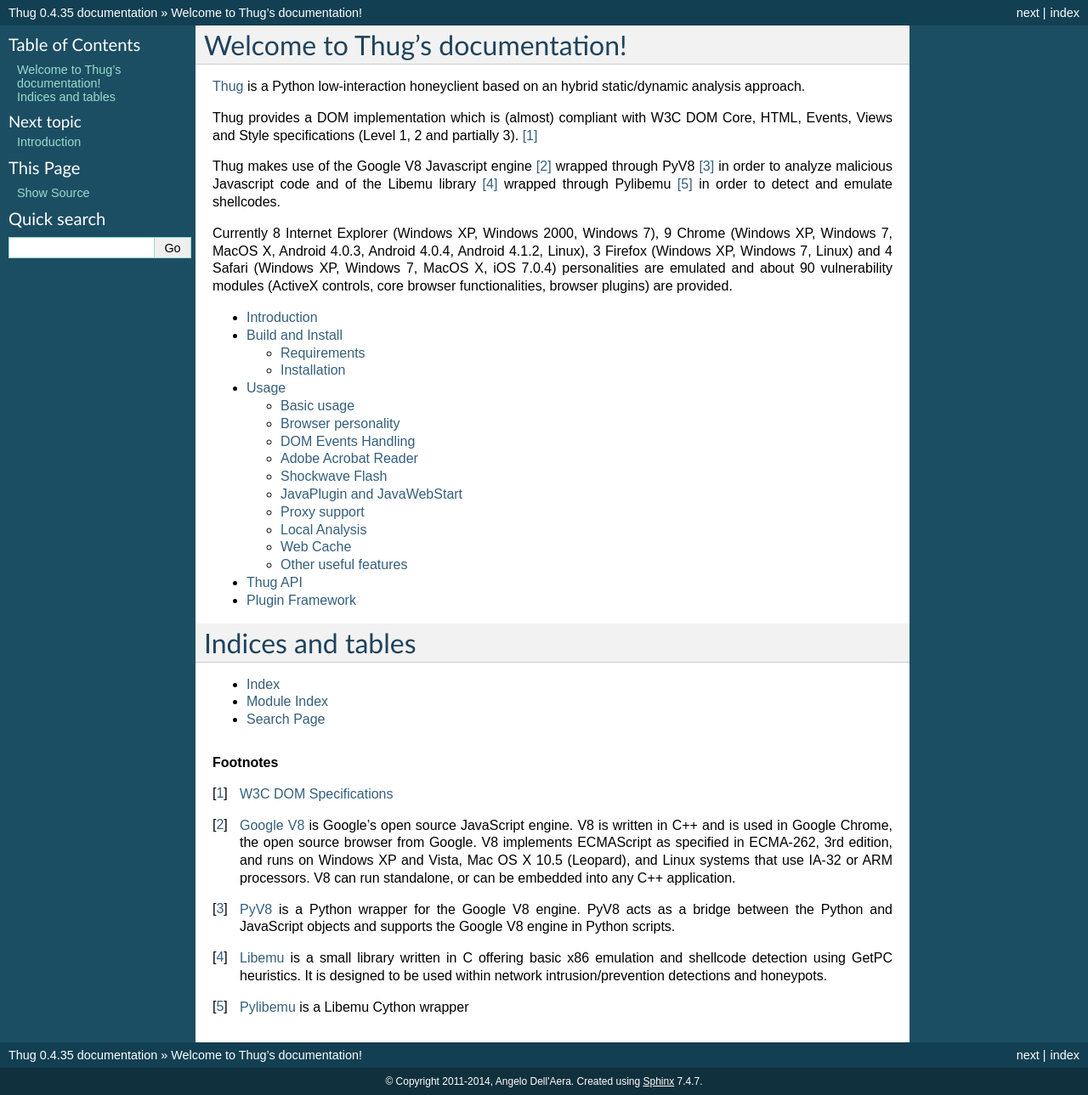
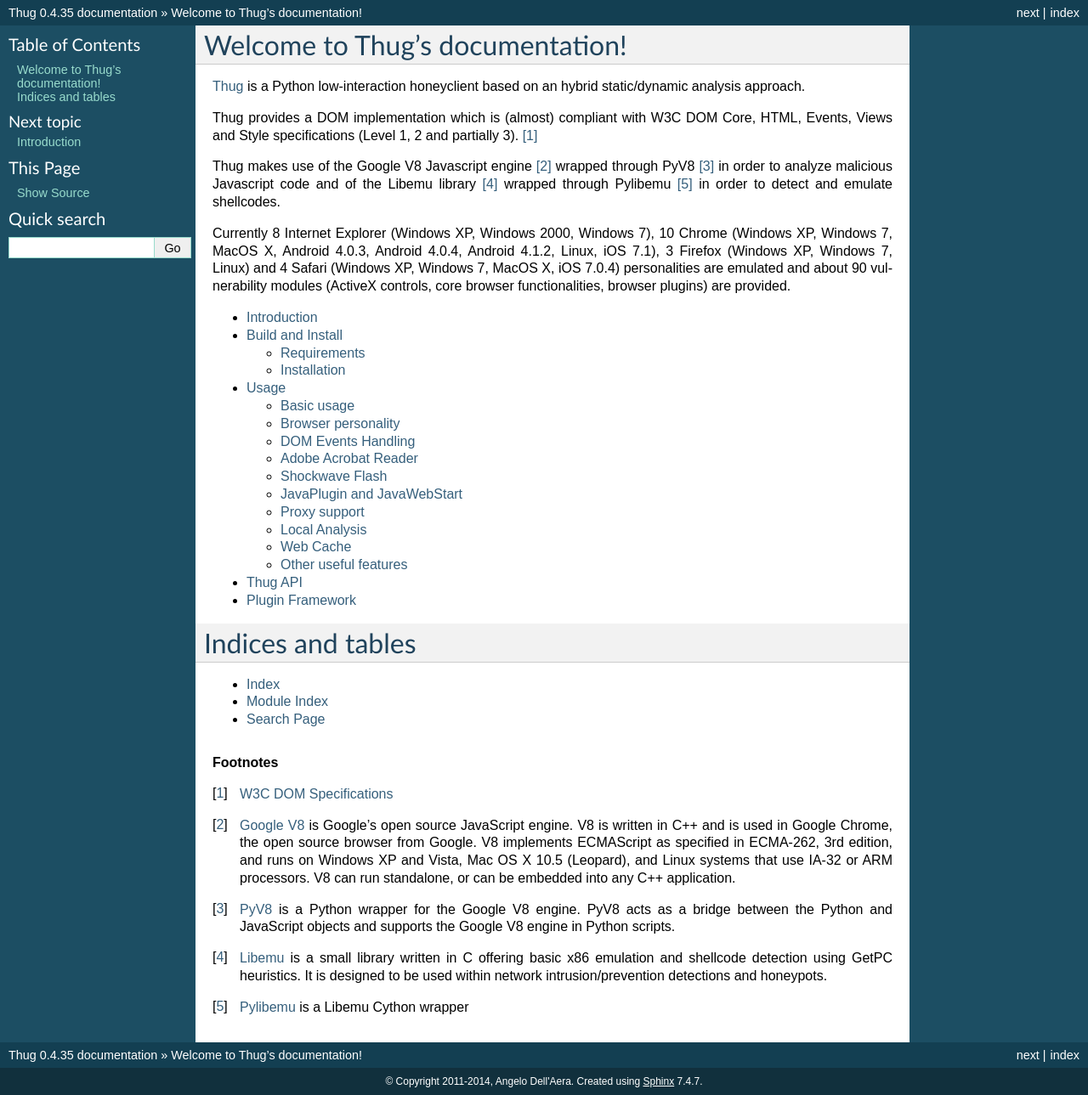
Before and after one commit to buffer/thug, a Sphinx documentation site: the page built from doc/source/index.rst, in a window 1280 px wide. Shown: the whole page at 85% size. Built offline with Sphinx 7.4.7, drawn with Linux system fonts in a browser that asks for light colours.

Commit message:
Updated documentation

```diff
--- a/doc/source/index.rst
+++ b/doc/source/index.rst
@@ -16,8 +16,8 @@
 analyze malicious Javascript code and of the Libemu library [#f4]_ wrapped through Pylibemu [#f5]_
 in order to detect and emulate shellcodes.
 
-Currently 8 Internet Explorer (Windows XP, Windows 2000, Windows 7), 9 Chrome (Windows XP,
-Windows 7, MacOS X, Android 4.0.3, Android 4.0.4, Android 4.1.2, Linux), 3 Firefox (Windows XP,
+Currently 8 Internet Explorer (Windows XP, Windows 2000, Windows 7), 10 Chrome (Windows XP,
+Windows 7, MacOS X, Android 4.0.3, Android 4.0.4, Android 4.1.2, Linux, iOS 7.1), 3 Firefox (Windows XP,
 Windows 7, Linux) and 4 Safari (Windows XP, Windows 7, MacOS X, iOS 7.0.4) personalities are emulated
 and about 90 vulnerability modules (ActiveX controls, core browser functionalities, browser plugins)
 are provided.
--- a/doc/source/usage.rst
+++ b/doc/source/usage.rst
@@ -85,7 +85,7 @@
             galaxy2chrome29         Chrome 29.0.1547.59     (Samsung Galaxy S II, Android 4.1.2)
             nexuschrome18           Chrome 18.0.1025.133    (Google Nexus, Android 4.0.4)
             ipadsafari7             Safari 7.0              (iPad, iOS 7.0.4)
-
+            ipadchrome33            Chrome 33.0.1750.21     (iPad, iOS 7.1)
 
 Let's start with a first basic real-world example: a Blackhole exploit kit.
 
```
Also changed, not shown: README.md (+1 -0 lines).
